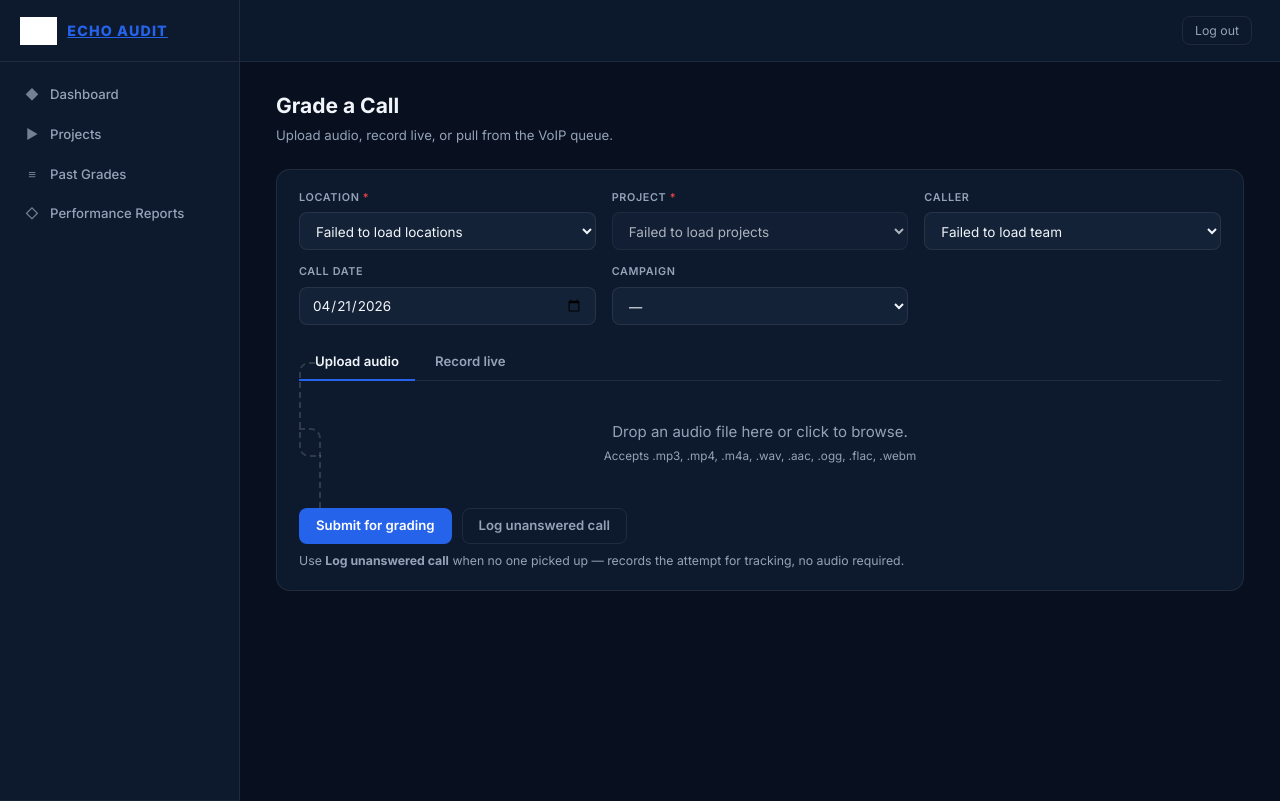
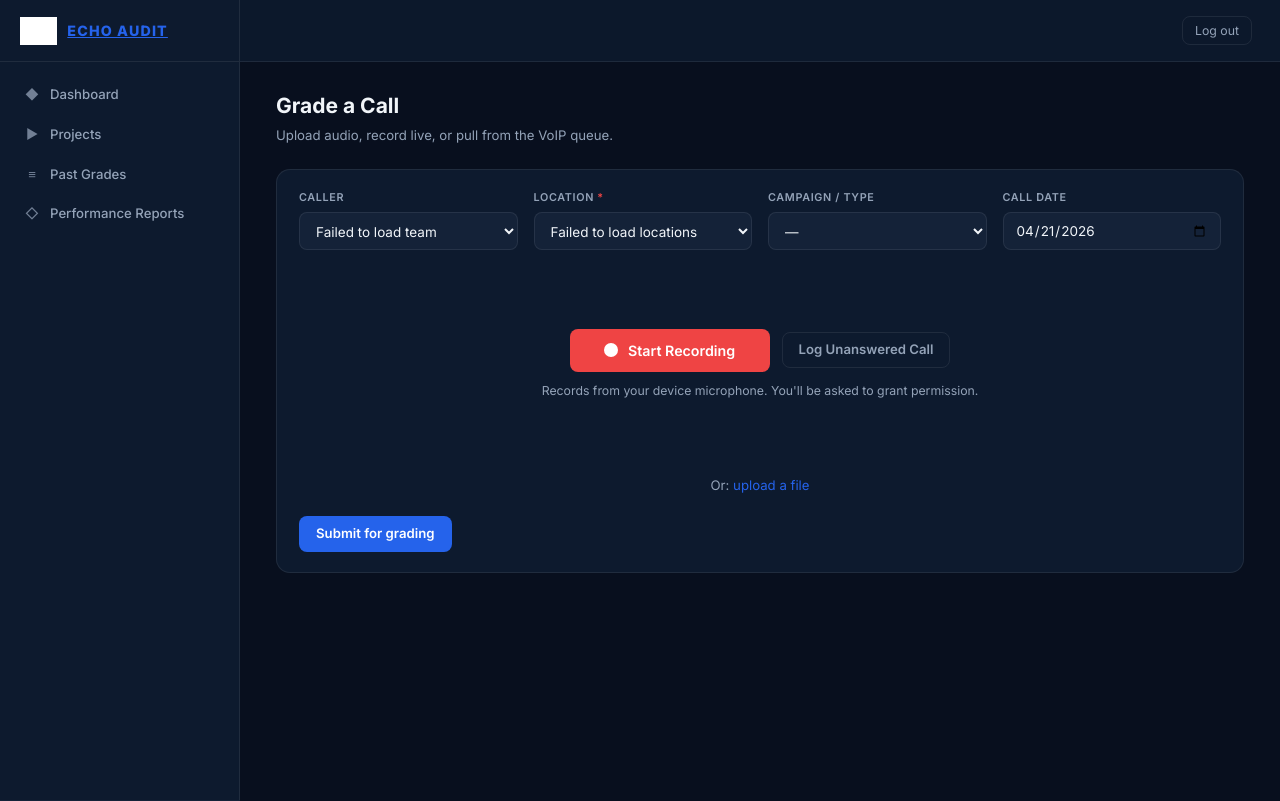
Before and after one commit to nolanvantol17-sys/echo-audit-v2, a Flask app: template templates/grade.html in a window 1280 px wide. Shown: the top 801 px of the page. Run offline with Flask 3, Linux system fonts and the light colour scheme; the template is opened without the code that fills it, so the values that code supplies are empty; parts of the project's set-up code (start-up, migrations or seed data) failed here and were passed over; some libraries are stand-ins or nearby versions; grey boxes are pictures that could not be loaded.

Commit message:
Grade page redesign — V1-inspired layout with V2 feature preservation — four-field row, render-on-demand project field, compact intel card, text-link audio source secondary panels, primary record surface

```diff
--- a/templates/grade.html
+++ b/templates/grade.html
@@ -232,6 +232,95 @@
     0%, 100% { opacity: 1; }
     50%      { opacity: 0.55; }
   }
+
+  /* ── V1-inspired layout primitives ────────────────────── */
+  .grade-fields-row {
+    display: grid;
+    grid-template-columns: repeat(4, 1fr);
+    gap: 14px 16px;
+    margin-bottom: 14px;
+  }
+  @media (max-width: 880px) {
+    .grade-fields-row { grid-template-columns: 1fr 1fr; }
+  }
+  @media (max-width: 520px) {
+    .grade-fields-row { grid-template-columns: 1fr; }
+  }
+
+  /* Render-on-demand project field — collapses smoothly when hidden. */
+  .project-row {
+    display: grid;
+    grid-template-columns: minmax(240px, 1fr);
+    max-height: 0;
+    opacity: 0;
+    overflow: hidden;
+    margin-bottom: 0;
+    transition: max-height 150ms ease, opacity 150ms ease, margin-bottom 150ms ease;
+  }
+  .project-row.visible {
+    max-height: 120px;
+    opacity: 1;
+    margin-bottom: 14px;
+  }
+
+  /* Compact intel card — single muted line for empty / loading states. */
+  .intel-card.compact {
+    background: transparent;
+    border: none;
+    padding: 6px 0;
+    margin-top: 4px;
+  }
+  .intel-empty-msg {
+    color: var(--muted);
+    font-size: 0.88rem;
+    display: inline-flex;
+    align-items: center;
+    gap: 8px;
+  }
+  .intel-dots { display: inline-flex; gap: 4px; align-items: center; }
+  .intel-dots span {
+    width: 5px; height: 5px;
+    background: var(--muted);
+    border-radius: 50%;
+    display: inline-block;
+    animation: intel-dot-pulse 1.2s ease-in-out infinite;
+  }
+  .intel-dots span:nth-child(2) { animation-delay: 0.15s; }
+  .intel-dots span:nth-child(3) { animation-delay: 0.30s; }
+  @keyframes intel-dot-pulse {
+    0%, 100% { opacity: 0.25; transform: scale(0.85); }
+    50%      { opacity: 1;    transform: scale(1.15); }
+  }
+
+  /* Audio-source secondary links ("Or: ... · ...") */
+  .source-links {
+    text-align: center;
+    color: var(--muted);
+    font-size: 0.88rem;
+    margin-top: 12px;
+  }
+  .source-links a {
+    color: var(--accent, #4f9cff);
+    text-decoration: none;
+    cursor: pointer;
+  }
+  .source-links a:hover { text-decoration: underline; }
+  .source-link-sep { margin: 0 6px; opacity: 0.6; }
+
+  /* Record panel: Start + Log Unanswered side-by-side */
+  #record-idle .record-action-row {
+    display: flex;
+    flex-wrap: wrap;
+    justify-content: center;
+    align-items: center;
+    gap: 12px;
+  }
+  /* Upload panel: Log Unanswered button below the dropzone */
+  .upload-action-row {
+    display: flex;
+    justify-content: center;
+    margin-top: 12px;
+  }
 </style>
 {% endblock %}
 
@@ -246,7 +335,14 @@
 {# ── Pre-call form ──────────────────────────────────────── #}
 <section id="grade-form-section" class="panel">
   <form id="grade-form" autocomplete="off">
-    <div class="form-grid">
+    {# Four fields on one row: Caller · Location · Campaign/Type · Date #}
+    <div class="grade-fields-row">
+      <div class="field">
+        <label class="field-label" for="gf-caller">Caller</label>
+        <select id="gf-caller" name="caller_user_id" class="field-select">
+          <option value="">—</option>
+        </select>
+      </div>
       <div class="field">
         <label class="field-label field-required" for="gf-location">
           {{ location_label or "Location" }}
@@ -258,66 +354,47 @@
         <div id="gf-location-empty" class="muted text-small" style="margin-top:4px;" hidden></div>
       </div>
       <div class="field">
+        <label class="field-label" for="gf-campaign">Campaign / Type</label>
+        <select id="gf-campaign" name="campaign_id" class="field-select">
+          <option value="">—</option>
+        </select>
+      </div>
+      <div class="field">
+        <label class="field-label" for="gf-date">Call date</label>
+        <input id="gf-date" name="interaction_date" type="date" class="field-input">
+      </div>
+    </div>
+
+    {# Project field — render-on-demand below the four-field row.
+       Hidden when no location is picked, no locations exist, or the URL
+       project lock is active. CSS transitions opacity + max-height. #}
+    <div id="project-field-row" class="project-row">
+      <div class="field">
         <label class="field-label field-required" for="gf-project">Project</label>
         <select id="gf-project" name="project_id" class="field-select" required disabled>
           <option value="">Select a location first…</option>
         </select>
       </div>
-
-      {# ── Property intel card — populated when a location is picked ── #}
-      <div id="location-intel-card" class="intel-card" hidden style="grid-column:1 / -1;"></div>
-      <div class="field">
-        <label class="field-label" for="gf-caller">Caller</label>
-        <select id="gf-caller" name="caller_user_id" class="field-select">
-          <option value="">—</option>
-        </select>
-      </div>
-      <div class="field">
-        <label class="field-label" for="gf-date">Call date</label>
-        <input id="gf-date" name="interaction_date" type="date" class="field-input">
-      </div>
-      <div class="field">
-        <label class="field-label" for="gf-campaign">Campaign</label>
-        <select id="gf-campaign" name="campaign_id" class="field-select">
-          <option value="">—</option>
-        </select>
-      </div>
-    </div>
-
-    {# ── Audio source tabs ────────────────────────────────── #}
-    <div class="tabs" role="tablist">
-      <button type="button" class="tab-btn active" id="tab-upload" role="tab">Upload audio</button>
-      <button type="button" class="tab-btn" id="tab-record" role="tab" hidden>Record live</button>
-      <button type="button" class="tab-btn" id="tab-voip" role="tab" hidden>From VoIP queue</button>
-    </div>
-
-    <div id="panel-upload">
-      <label class="dropzone" id="dropzone" for="audio-file">
-        <div id="dropzone-placeholder">
-          <div>Drop an audio file here or click to browse.</div>
-          <div class="dropzone-meta">
-            Accepts .mp3, .mp4, .m4a, .wav, .aac, .ogg, .flac, .webm
-          </div>
-        </div>
-        <div id="dropzone-filled" hidden>
-          <div class="dropzone-filename" id="dz-filename"></div>
-          <div class="dropzone-meta" id="dz-meta"></div>
-          <button type="button" class="btn btn-ghost btn-sm" id="dz-clear" style="margin-top:8px;">Remove</button>
-        </div>
-      </label>
-      <input id="audio-file" name="audio" type="file"
-             accept=".mp3,.mp4,.m4a,.wav,.aac,.ogg,.flac,.webm" hidden>
-    </div>
-
+    </div>
+
+    {# Property intel card — compact-by-default. Empty / loading states
+       collapse to a single muted line; the full card expands when data exists. #}
+    <div id="location-intel-card" class="intel-card compact" hidden></div>
+
+    {# Primary audio surface: Record Live (when MediaRecorder available)
+       — Upload + VoIP demoted to text links below. #}
     <div id="panel-record" hidden>
       <div class="record-wrap" id="record-wrap">
         <div id="record-permission-error" class="section-error" hidden></div>
 
         <div id="record-idle" class="record-panel">
+          <div class="record-action-row">
             <button type="button" id="btn-record-start" class="btn btn-danger record-btn">
               <span class="record-icon"></span>
               Start Recording
             </button>
+            <button type="button" class="btn btn-ghost" id="btn-no-answer-record">Log Unanswered Call</button>
+          </div>
           <div class="muted text-small" style="margin-top:10px; text-align:center;">
             Records from your device microphone. You'll be asked to grant permission.
           </div>
@@ -345,6 +422,27 @@
       </div>
     </div>
 
+    <div id="panel-upload" hidden>
+      <label class="dropzone" id="dropzone" for="audio-file">
+        <div id="dropzone-placeholder">
+          <div>Drop an audio file here or click to browse.</div>
+          <div class="dropzone-meta">
+            Accepts .mp3, .mp4, .m4a, .wav, .aac, .ogg, .flac, .webm
+          </div>
+        </div>
+        <div id="dropzone-filled" hidden>
+          <div class="dropzone-filename" id="dz-filename"></div>
+          <div class="dropzone-meta" id="dz-meta"></div>
+          <button type="button" class="btn btn-ghost btn-sm" id="dz-clear" style="margin-top:8px;">Remove</button>
+        </div>
+      </label>
+      <input id="audio-file" name="audio" type="file"
+             accept=".mp3,.mp4,.m4a,.wav,.aac,.ogg,.flac,.webm" hidden>
+      <div class="upload-action-row">
+        <button type="button" class="btn btn-ghost" id="btn-no-answer-upload">Log Unanswered Call</button>
+      </div>
+    </div>
+
     <div id="panel-voip" hidden>
       <div id="voip-queue-wrap">
         <div class="skeleton" style="height:16px;margin:10px 0;"></div>
@@ -354,20 +452,14 @@
       <input type="hidden" id="voip-queue-id">
     </div>
 
+    {# Secondary audio source links — built dynamically by renderSourceLinks().
+       Shows "Or: <other source> · <other source>". Active source is omitted. #}
+    <div id="source-links" class="source-links" hidden></div>
+
     <div class="hstack-wrap" style="margin-top:20px;">
       <button type="submit" class="btn btn-primary" id="grade-submit">Submit for grading</button>
-      {# Note: this button is transitively gated by the project dropdown,
-         which is disabled until a location is picked (renderProjectDropdown
-         in the script block). If the project→location dependency changes,
-         this gating must be made explicit on the button itself, otherwise
-         onLogNoAnswer() can fire without a location_id and the backend
-         will 400. #}
-      <button type="button" class="btn btn-ghost" id="btn-no-answer">Log unanswered call</button>
       <span class="spacer"></span>
       <span class="text-small muted" id="form-hint"></span>
-    </div>
-    <div class="text-small muted" style="margin-top:8px;">
-      Use <strong>Log unanswered call</strong> when no one picked up — records the attempt for tracking, no audio required.
     </div>
   </form>
 </section>
@@ -425,6 +517,8 @@
     callEndTime:          null,    // ISO string at Stop click
     callDurationSeconds:  null,    // integer, derived from start/end
     intelFetchSeq:        0,       // race guard for location intel fetches
+    activePanel:          "record", // which audio source is showing
+    projectLocked:        false,   // true when ?project_id= URL lock is in effect
   };
 
   const $ = function (sel) { return document.querySelector(sel); };
@@ -460,13 +554,11 @@
   async function init() {
     $("#gf-date").value = new Date().toISOString().slice(0,10);
 
-    // Feature-detect MediaRecorder. If unavailable, the Record Live tab
-    // stays hidden and only Upload + VoIP are shown.
-    if (window.MediaRecorder) {
-      $("#tab-record").hidden = false;
-    }
-
     wireForm();  // attach handlers BEFORE awaiting loaders so a fast user's first click lands
+
+    // Default audio source: Record Live when supported, otherwise Upload.
+    switchTab(window.MediaRecorder ? "record" : "upload");
+
     await Promise.all([
       loadLocations(),
       loadProjects(),
@@ -493,12 +585,15 @@
   }
 
   async function applyLockedProject(projectId) {
+    state.projectLocked = true;
     const p = (state.allProjects || []).find(
       (pp) => String(pp.project_id) === String(projectId)
     );
     if (!p) {
+      state.projectLocked = false;
       $("#form-hint").textContent =
         "Could not find that project in your account — defaulting to manual selection.";
+      updateProjectFieldVisibility();
       return;
     }
 
@@ -545,6 +640,7 @@
       state.locationNameDisplay = p.location_name || "";
       renderLockStrip(p, /*allLocations=*/false);
     }
+    updateProjectFieldVisibility();
   }
 
   function renderLockStrip(p, allLocations) {
@@ -591,6 +687,7 @@
         empty.hidden = false;
         empty.textContent =
           "No locations found. Add a location in Settings before grading a call.";
+        updateProjectFieldVisibility();
         return;
       }
       sel.innerHTML = '<option value="">Select a location…</option>';
@@ -678,8 +775,22 @@
       phoneEl.hidden = false;
     }
     renderProjectDropdown(locId);
+    updateProjectFieldVisibility();
     $("#form-hint").textContent = "";
     refreshLocationIntel(locId);
+  }
+
+  // Toggle the render-on-demand project field. Visible only when the user
+  // has picked a location AND the location dropdown actually has options
+  // AND no URL ?project_id= lock is in effect (the lock has its own banner).
+  function updateProjectFieldVisibility() {
+    const row = document.getElementById("project-field-row");
+    if (!row) return;
+    const locSel = $("#gf-location");
+    const hasLocation  = !!(locSel && locSel.value);
+    const hasLocations = !!(locSel && !locSel.disabled && locSel.options.length > 1);
+    const visible = hasLocation && hasLocations && !state.projectLocked;
+    row.classList.toggle("visible", visible);
   }
 
   // ── Location intel card ──────────────────────────────
@@ -695,11 +806,12 @@
     }
     const seq = ++state.intelFetchSeq;
     card.hidden = false;
-    card.classList.remove("empty");
+    card.classList.add("compact");
     card.innerHTML =
-      '<div class="intel-skeleton" style="width:60%;"></div>' +
-      '<div class="intel-skeleton" style="width:40%;"></div>' +
-      '<div class="intel-skeleton" style="width:80%;"></div>';
+      '<div class="intel-empty-msg">' +
+        'Loading location history' +
+        '<span class="intel-dots"><span></span><span></span><span></span></span>' +
+      '</div>';
     let intel;
     try {
       intel = await EA.fetchJSON(
@@ -707,7 +819,7 @@
       );
     } catch (err) {
       if (seq !== state.intelFetchSeq) return;
-      card.classList.add("empty");
+      card.classList.add("compact");
       card.innerHTML =
         '<div class="intel-empty-msg">Could not load location intel.</div>';
       return;
@@ -717,25 +829,17 @@
   }
 
   function renderLocationIntel(card, intel) {
-    // Distinguish between "intel row exists but truly has zero calls" and
-    // "intel row doesn't exist yet" — the latter just means compute hasn't
-    // run. Saying "No previous calls" in that case falsely implies there's
-    // no history, which is misleading for first-time setup after deploy.
-    if (!intel.computed) {
-      card.classList.add("empty");
-      card.innerHTML =
-        '<div class="intel-empty-msg"><strong>Loading location history…</strong></div>' +
-        '<div class="muted text-small" style="margin-top:4px;">' +
-          'Call history will appear here after your first grade at this location.' +
-        '</div>';
-      return;
-    }
-    if (!intel.li_total_calls && !intel.li_no_answer_count) {
-      card.classList.add("empty");
+    // Both "no intel computed yet" and "intel exists but zero calls" collapse
+    // to the same single muted line — there's nothing useful to differentiate
+    // for the user; both mean "no prior history to show."
+    if (!intel.computed ||
+        (!intel.li_total_calls && !intel.li_no_answer_count)) {
+      card.classList.add("compact");
       card.innerHTML =
         '<div class="intel-empty-msg">No previous calls at this location.</div>';
       return;
     }
+    card.classList.remove("compact");
     card.classList.remove("empty");
 
     const total      = intel.li_total_calls || 0;
@@ -878,7 +982,7 @@
       const cfg = await EA.fetchJSON("/api/voip/config");
       if (cfg && cfg.credentials_configured && cfg.voip_config_is_active) {
         state.voipConfigured = true;
-        $("#tab-voip").hidden = false;
+        renderSourceLinks();  // VoIP link wasn't shown before — surface it now
         await loadVoipQueue();
         startVoipQueuePolling();
         document.addEventListener("visibilitychange", onVoipVisibilityChange);
@@ -985,11 +1089,6 @@
     // Location change — update phone + re-filter projects
     $("#gf-location").addEventListener("change", onLocationChange);
 
-    // Tabs
-    $("#tab-upload").addEventListener("click", function () { switchTab("upload"); });
-    $("#tab-record").addEventListener("click", function () { switchTab("record"); });
-    $("#tab-voip")  .addEventListener("click", function () { switchTab("voip"); });
-
     // Dropzone: <label for="audio-file"> natively forwards clicks to the input —
     // don't also call fi.click() from JS, that causes Chrome to open-and-immediately-
     // close the picker because the label forward and the programmatic click both
@@ -1023,26 +1122,63 @@
 
     // Submit
     $("#grade-form").addEventListener("submit", onSubmit);
-    $("#btn-no-answer").addEventListener("click", onLogNoAnswer);
+    // Two copies of "Log Unanswered Call" — one in the Record panel, one in
+    // the Upload panel. Whichever panel is visible exposes the button. VoIP
+    // panel intentionally has no copy (queue rows already represent
+    // completed call events; logging "unanswered" doesn't apply).
+    const naRec = document.getElementById("btn-no-answer-record");
+    const naUp  = document.getElementById("btn-no-answer-upload");
+    if (naRec) naRec.addEventListener("click", onLogNoAnswer);
+    if (naUp)  naUp .addEventListener("click", onLogNoAnswer);
   }
 
   function switchTab(which) {
-    const upTab = $("#tab-upload"), recTab = $("#tab-record"), voipTab = $("#tab-voip");
-    upTab  .classList.toggle("active", which === "upload");
-    recTab .classList.toggle("active", which === "record");
-    voipTab.classList.toggle("active", which === "voip");
+    state.activePanel = which;
     $("#panel-upload").hidden = which !== "upload";
     $("#panel-record").hidden = which !== "record";
     $("#panel-voip")  .hidden = which !== "voip";
 
-    // Tabs are mutually exclusive — switching clears the OTHER sources.
-    if (which !== "upload") { /* keep upload cleared via its own clear below */ }
+    // Panels are mutually exclusive — switching clears the OTHER sources.
     if (which !== "record") { cleanupLiveRecording(/*reset*/ true); }
     if (which !== "voip")   {
       state.selectedQueueId = null;
-      $("#voip-queue-id").value = "";
+      const vq = $("#voip-queue-id"); if (vq) vq.value = "";
     }
     if (which !== "upload") { clearAudioFile(); }
+
+    renderSourceLinks();
+  }
+
+  // Build the "Or: <other source> · <other source>" link row beneath the
+  // active panel. Omits the link for the currently active panel; omits VoIP
+  // entirely when not configured; omits Record when MediaRecorder is missing.
+  function renderSourceLinks() {
+    const wrap = document.getElementById("source-links");
+    if (!wrap) return;
+    const active = state.activePanel || "upload";
+    const links = [];
+    if (window.MediaRecorder && active !== "record") {
+      links.push('<a href="#" data-tab="record">record live</a>');
+    }
+    if (active !== "upload") {
+      links.push('<a href="#" data-tab="upload">upload a file</a>');
+    }
+    if (state.voipConfigured && active !== "voip") {
+      links.push('<a href="#" data-tab="voip">pull from VoIP queue</a>');
+    }
+    if (!links.length) {
+      wrap.hidden = true;
+      wrap.innerHTML = "";
+      return;
+    }
+    wrap.hidden = false;
+    wrap.innerHTML = "Or: " + links.join(' <span class="source-link-sep">·</span> ');
+    wrap.querySelectorAll('a[data-tab]').forEach(function (a) {
+      a.addEventListener("click", function (e) {
+        e.preventDefault();
+        switchTab(a.dataset.tab);
+      });
+    });
   }
 
   function setAudioFile(file) {
@@ -1279,9 +1415,7 @@
       $("#form-hint").textContent = "Pick a project first.";
       return;
     }
-    const activeTab = $("#tab-voip").classList.contains("active") ? "voip"
-                    : $("#tab-record").classList.contains("active") ? "record"
-                    : "upload";
+    const activeTab = state.activePanel || "upload";
 
     if (activeTab === "upload" && !state.audioFile) {
       $("#form-hint").textContent = "Choose an audio file.";
@@ -1891,8 +2025,13 @@
     $("#gf-location-phone").hidden = true;
     renderProjectDropdown(null);
     const intel = document.getElementById("location-intel-card");
-    if (intel) { intel.hidden = true; intel.innerHTML = ""; }
-    switchTab("upload");
+    if (intel) {
+      intel.hidden = true;
+      intel.innerHTML = "";
+      intel.classList.add("compact");
+    }
+    updateProjectFieldVisibility();
+    switchTab(window.MediaRecorder ? "record" : "upload");
     window.scrollTo({ top: 0, behavior: "smooth" });
 
     const params = new URLSearchParams(window.location.search);
```
Lines whose indentation alone changed are shown as unchanged.
